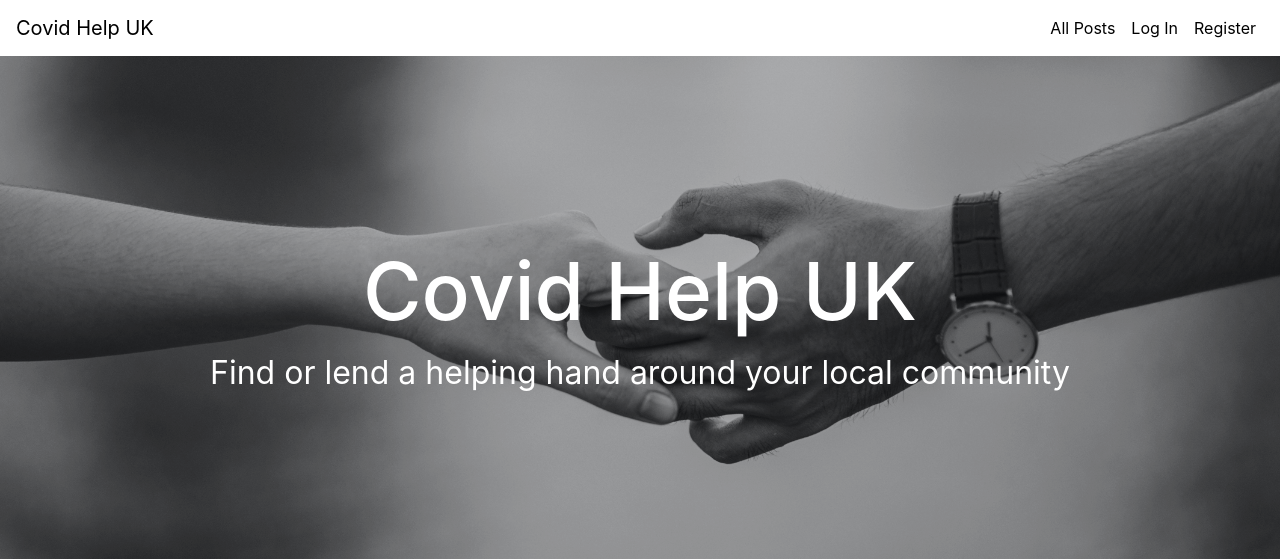
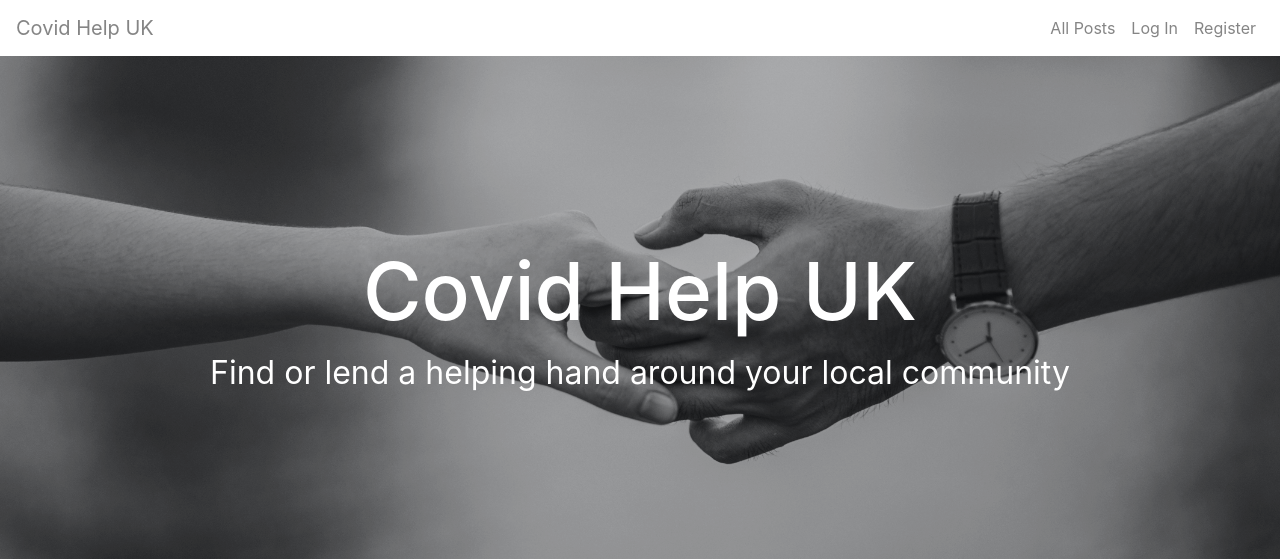
Before and after one commit to raniamarhoni/CovidHelp, a Flask app: page / in a window 1280 px wide. Shown: the top 559 px of the page. Run offline with Flask 2, Linux system fonts and the light colour scheme; some libraries are stand-ins or nearby versions.

Commit message:
navbar link and header coloir changed

```diff
--- a/static/css/styles.css
+++ b/static/css/styles.css
@@ -73,7 +73,7 @@ body {
 /*----------NAVBAR----------*/
 
 .navbar-brand {
-    color: black;
+    color: #858585;
 }
 
 .navbar-brand:hover{
@@ -87,7 +87,7 @@ body {
 }
 
 .nav-link {
-    color: black;
+    color: #858585;
     font-size: 1em;
 }
 
```
